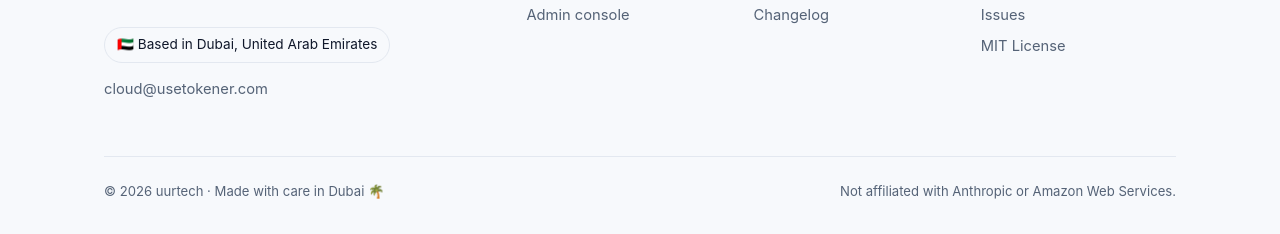
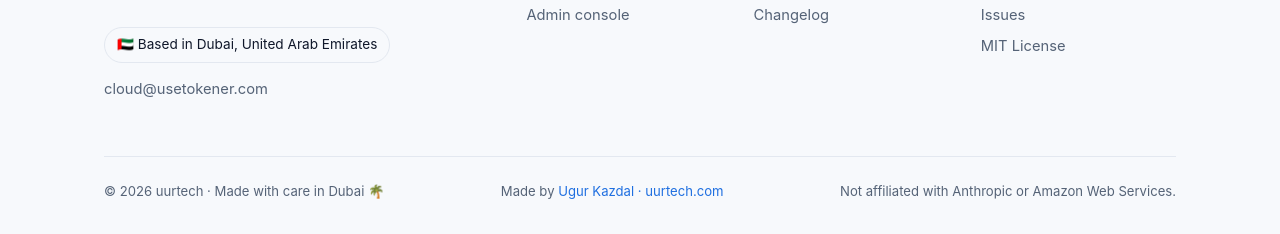
Before and after one commit to uurtech/tokener, a plain HTML site: page site/about.html in a window 1280 px wide. Shown: the part 1894-2128 px from the top of the page. Drawn offline with Linux system fonts and the light colour scheme.

Commit message:
Add Made by Ugur Kazdal credit to site footer
Co-Authored-By: Claude Opus 5.5 <noreply@anthropic.com>

```diff
--- a/site/about.html
+++ b/site/about.html
@@ -90,6 +90,7 @@
     </div>
     <div class="footer-bottom">
       <span>© <span data-year>2026</span> uurtech · Made with care in Dubai 🌴</span>
+      <span>Made by <a href="https://uurtech.com" target="_blank" rel="noopener">Ugur Kazdal · uurtech.com</a></span>
       <span>Not affiliated with Anthropic or Amazon Web Services.</span>
     </div>
   </div>
```
Also changed, not shown: site/console.html (+1 -0 lines), site/docs.html (+1 -0 lines), site/features.html (+1 -0 lines), site/how-it-works.html (+1 -0 lines), site/index.html (+1 -0 lines).
